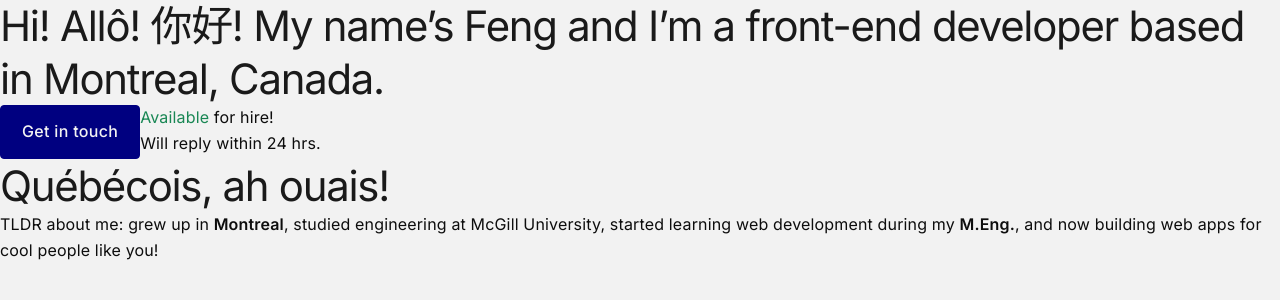
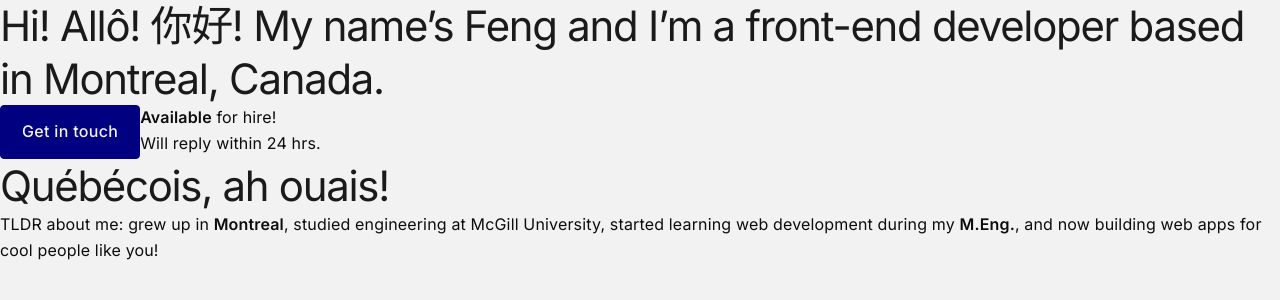
Before and after one commit to jingtianfeng/jtfeng-personal-1, a Jekyll site: the page built from index.html, in a window 1280 px wide. Shown: the part 259-559 px from the top of the page. Built offline with Jekyll 4.4.1, drawn with Linux system fonts in a browser that asks for light colours.

Commit message:
Update footer, index: .text-success to <strong> for now

```diff
--- a/_includes/footer.html
+++ b/_includes/footer.html
@@ -8,7 +8,7 @@
             <a href="#">Twitter</a>
         </div>
         <div>
-            <span class="text-success">Available</span> for hire!
+            <strong>Available</strong> for hire!
             <br>
             Will reply within 24 hrs.
         </div>
--- a/index.html
+++ b/index.html
@@ -14,7 +14,7 @@ title: Front-End Developer
             Get in touch
         </a>
         <div>
-            <span class="text-success">Available</span> for hire!
+            <strong>Available</strong> for hire!
             <br>
             Will reply within 24 hrs.
         </div>
```
